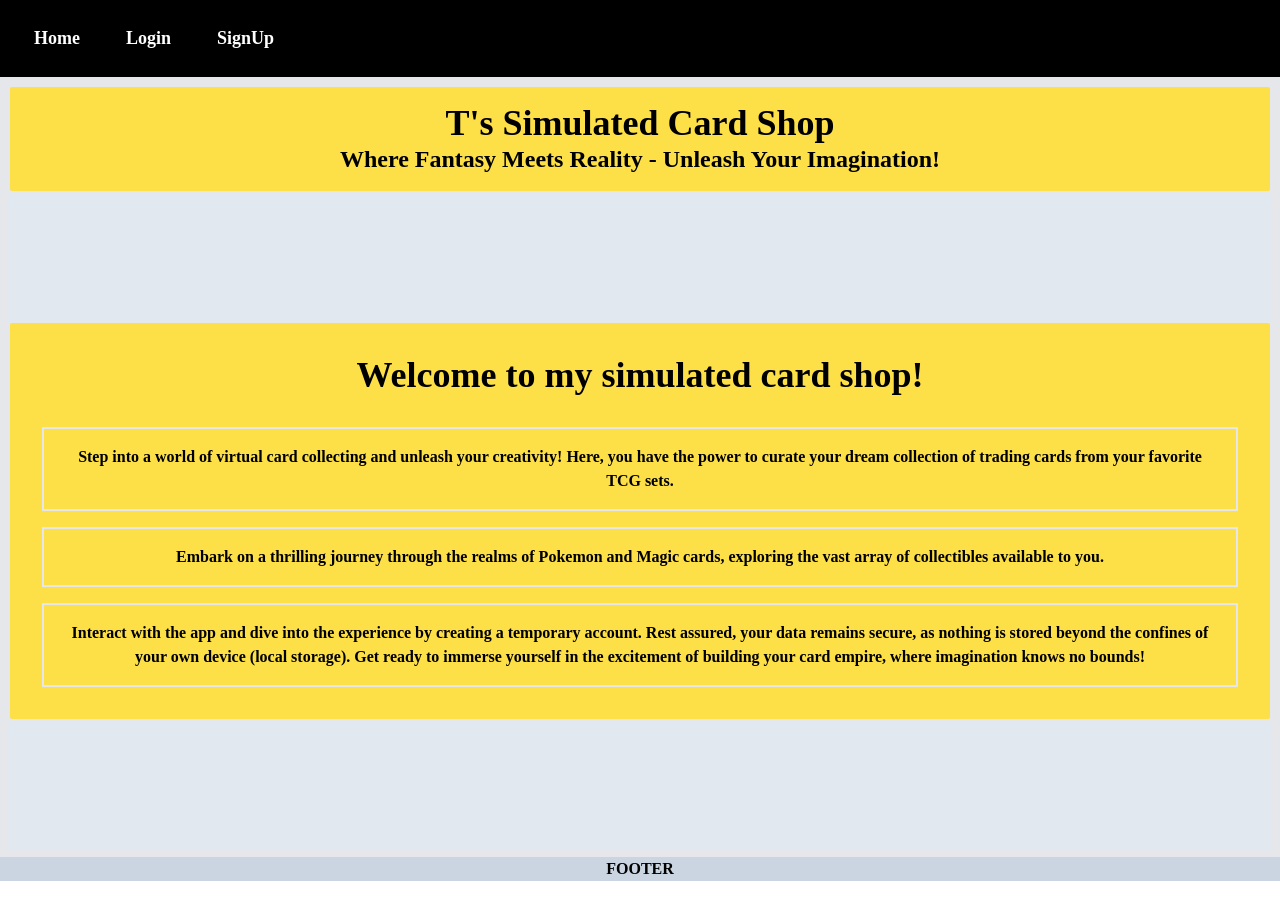
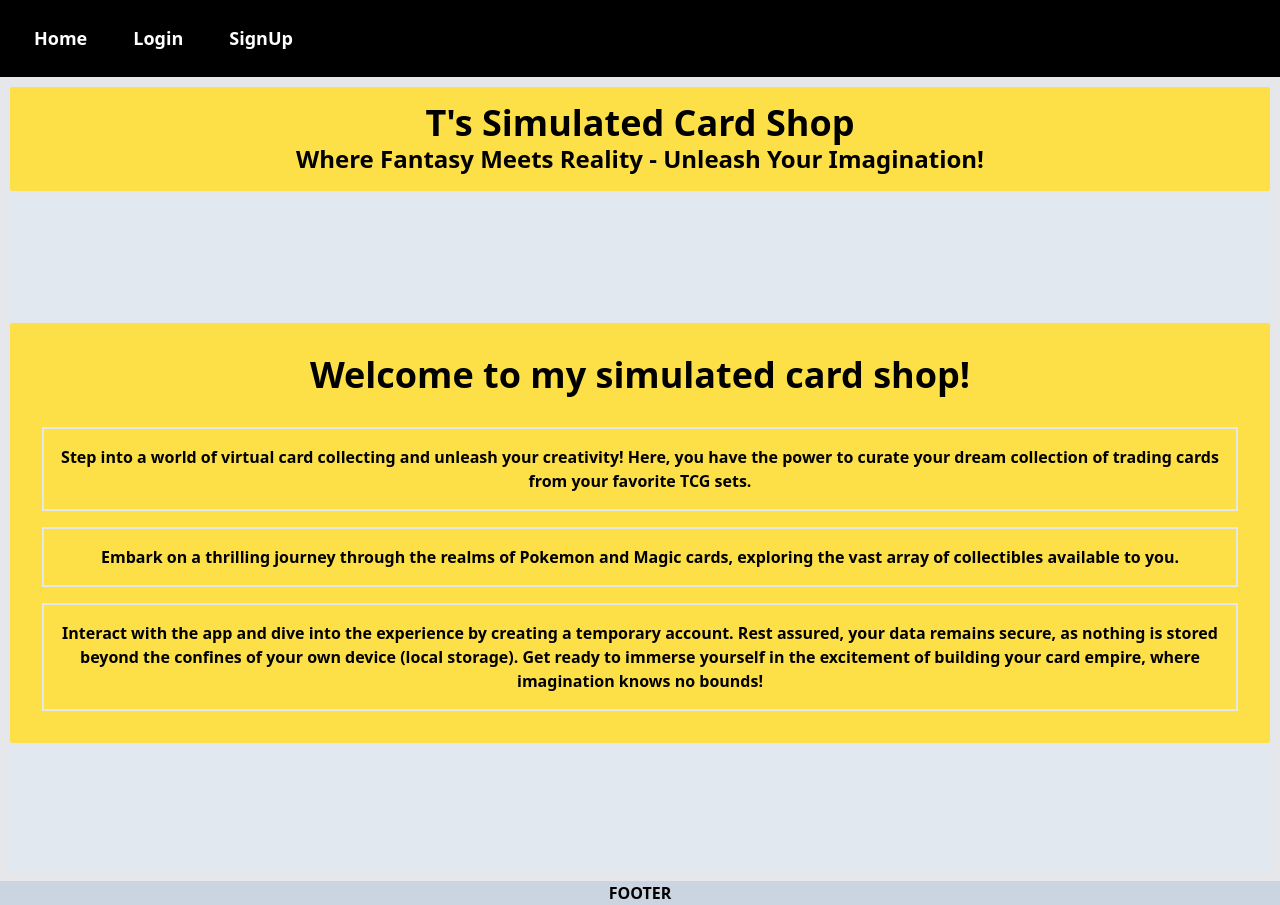
Before and after one commit to whyyy1/tradeshop, a React (Vite) app: page / in a window 1280 px wide. Before the commit the page ends 881 px from the top, so only its background shows below. Built offline with nearby package versions, Linux system fonts and the light colour scheme.

Commit message:
no cursive

```diff
--- a/src/Navigation/Nav.css
+++ b/src/Navigation/Nav.css
@@ -5,9 +5,7 @@
 
 }
 
-body {
-    font-family: cursive;
-}
+
 
 a {
     text-decoration: none;
```
